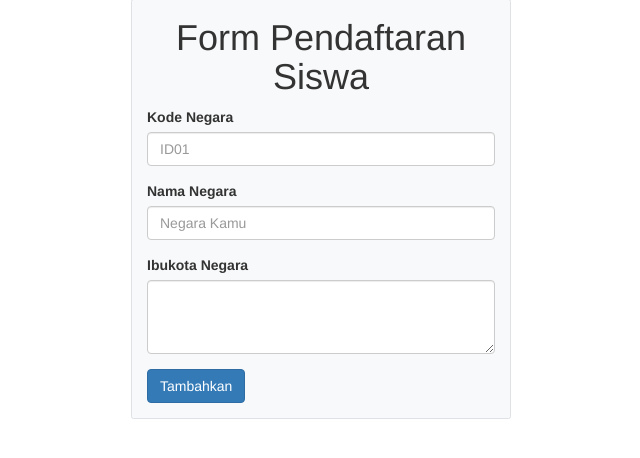
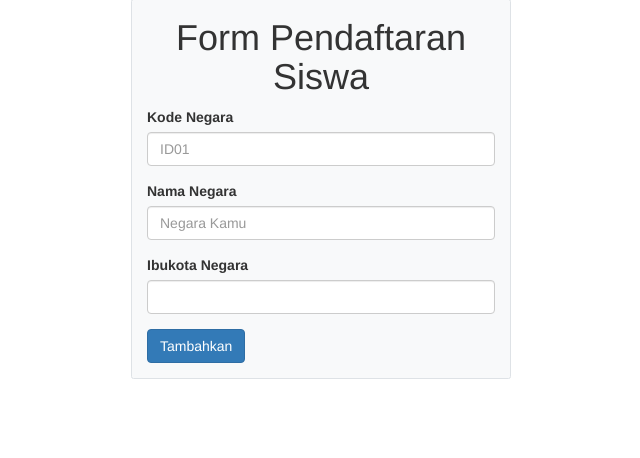
Before and after one commit to doniwirawan/simple-CRUD, a PHP site: page /daftar.php in a window 1280 px wide. Shown: the part 31-489 px from the top of the page, without its empty margins (319-959 px from the left). Run offline with PHP 8.4, Linux system fonts and the light colour scheme; some libraries are stand-ins or nearby versions.

Commit message:
daftar fixing

```diff
--- a/daftar.php
+++ b/daftar.php
@@ -31,8 +31,8 @@
           </div>
 
           <div class="form-group font-weight-bolder">
-            <label for="exampleFormControlTextarea1">Ibukota Negara</label>
-            <textarea class="form-control" id="exampleFormControlTextarea1" rows="3" name="ibukota" required></textarea>
+            <label for="test">Ibukota Negara</label>
+            <input class="form-control" id="test" rows="3" name="ibukota" required></input>
           </div>
           <button type="submit" class="btn btn-primary">Tambahkan</button>
         </form>
```
